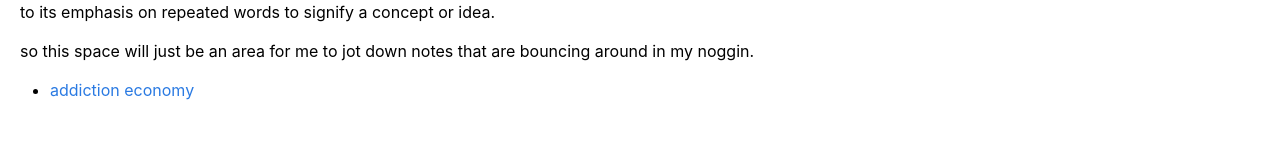
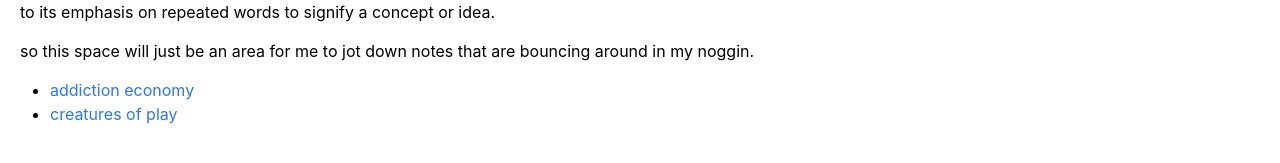
Before and after one commit to omstegall/owen-stegall, a Jekyll site: the page built from pages/blogs.markdown, in a window 1280 px wide. Shown: the part 143-306 px from the top of the page. Built offline with Jekyll 4.4.1, drawn with Linux system fonts in a browser that asks for light colours.

Commit message:
adding blog to site

```diff
--- a/pages/blogs.markdown
+++ b/pages/blogs.markdown
@@ -13,5 +13,7 @@ while in law school, i want to exercise the creative writing part of my brain wh
 so this space will just be an area for me to jot down notes that are bouncing around in my noggin.
 
 - [addiction economy][addiction-economy]
+- [creatures of play][creatures-of-play]
 
 [addiction-economy]: /owen-stegall/pages/blogs/addiction-economy
+[creatures-of-play]: /owen-stegall/pages/blogs/creatures-of-play
```
Also changed, not shown: pages/blogs/creatures-of-play.md (renamed from pages/blogs/nuclear-football.md).
